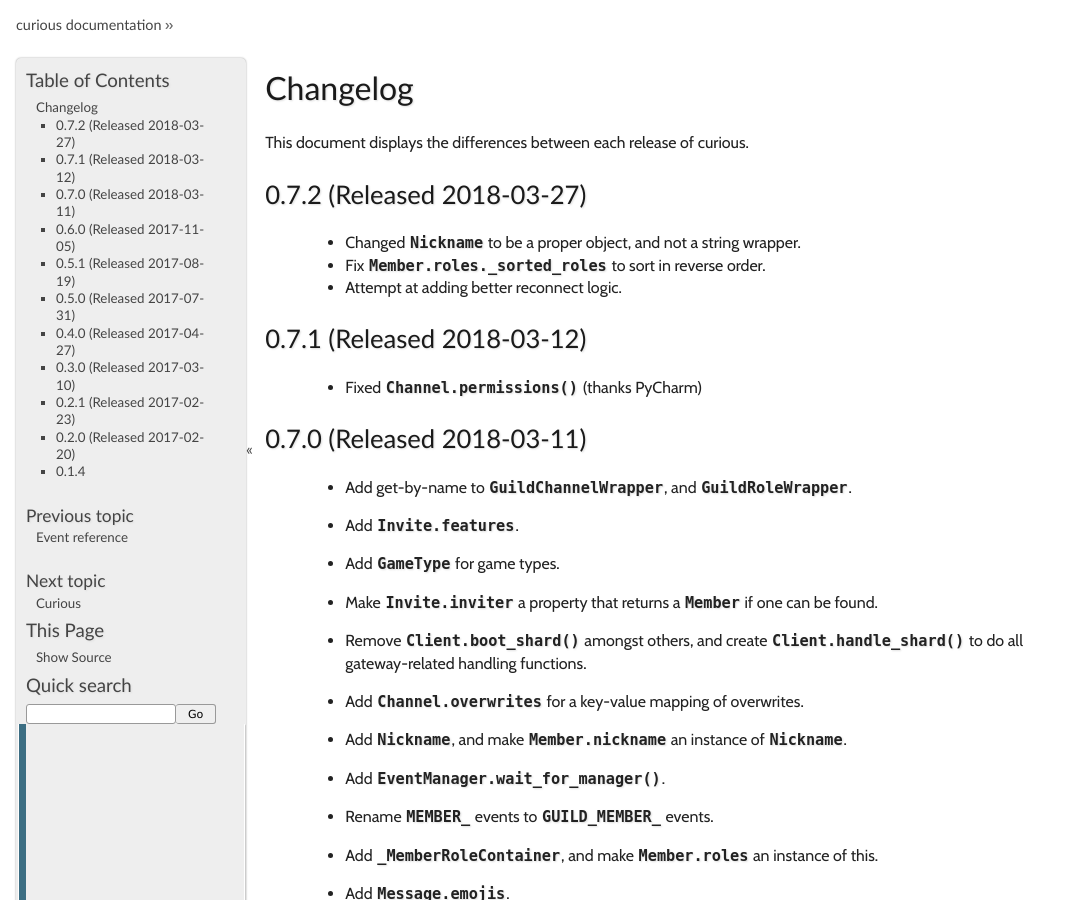
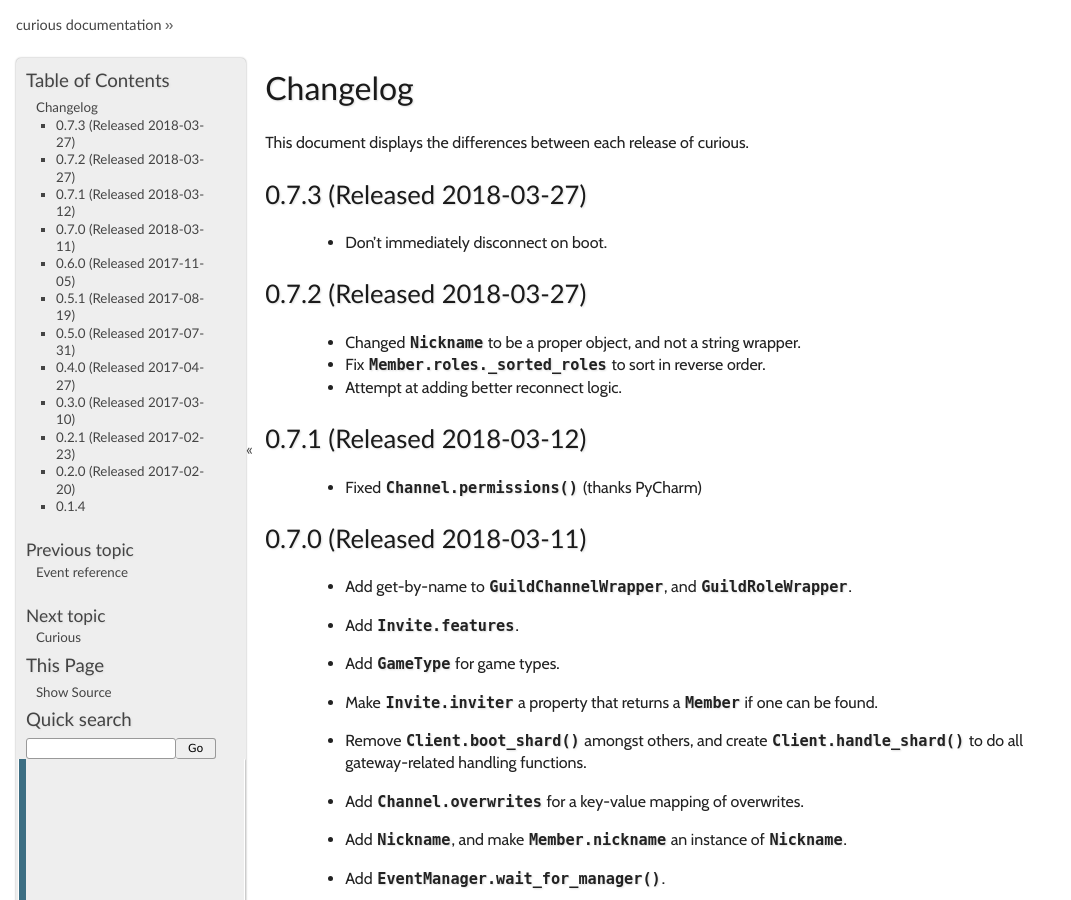
Before and after one commit to Fuyukai/curious, a Sphinx documentation site: the page built from docs/source/changelog.rst, in a window 1280 px wide and 900 px high. Shown: the whole window, without its empty margins (0-1071 px from the left). Built offline with Sphinx 7.4.7, drawn with Linux system fonts in a browser that asks for light colours; the version number could not be read and is left out.

Commit message:
0.7.3
Signed-off-by: Laura F. D <l@veriny.tf>

```diff
--- a/docs/source/changelog.rst
+++ b/docs/source/changelog.rst
@@ -2,6 +2,11 @@ Changelog
 =========
 
 This document displays the differences between each release of curious.
+
+0.7.3 (Released 2018-03-27)
+---------------------------
+
+ - Don't immediately disconnect on boot.
 
 0.7.2 (Released 2018-03-27)
 ---------------------------
```
